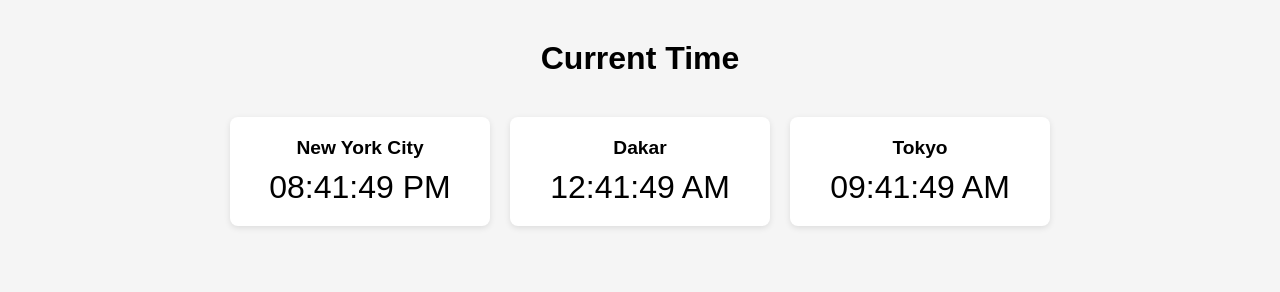
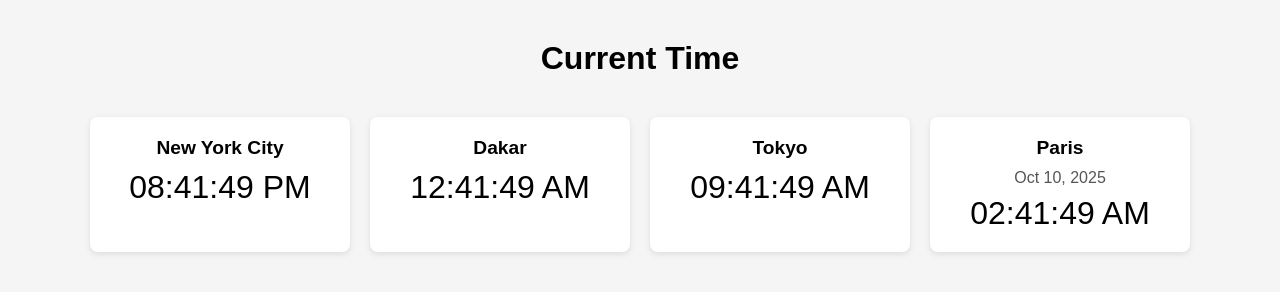
Before and after one commit to nothier7/cli-coding-agent, a plain HTML site: page time.html in a window 1280 px wide. Drawn offline with Linux system fonts and the light colour scheme.

Commit message:
feat(agent): update time.html

```diff
--- a/time.html
+++ b/time.html
@@ -43,6 +43,12 @@
       font-size: 2em;
       font-variant-numeric: tabular-nums;
     }
+
+    .date-display {
+      font-size: 1em;
+      margin-bottom: 8px;
+      color: #555555;
+    }
   </style>
 </head>
 <body>
@@ -60,26 +66,42 @@
       <div class="city-name">Tokyo</div>
       <div id="tokyo-time" class="time-display">--:--:--</div>
     </div>
+    <div class="city-clock">
+      <div class="city-name">Paris</div>
+      <div id="paris-date" class="date-display">-- -- --</div>
+      <div id="paris-time" class="time-display">--:--:--</div>
+    </div>
   </div>
 
   <script>
     function updateTimes() {
       const now = new Date();
-      const options = { hour: '2-digit', minute: '2-digit', second: '2-digit' };
+      const timeOptions = { hour: '2-digit', minute: '2-digit', second: '2-digit' };
+      const dateOptions = { year: 'numeric', month: 'short', day: 'numeric' };
 
       document.getElementById('ny-time').textContent = now.toLocaleTimeString('en-US', {
-        ...options,
+        ...timeOptions,
         timeZone: 'America/New_York'
       });
 
       document.getElementById('dakar-time').textContent = now.toLocaleTimeString('en-US', {
-        ...options,
+        ...timeOptions,
         timeZone: 'Africa/Dakar'
       });
 
       document.getElementById('tokyo-time').textContent = now.toLocaleTimeString('en-US', {
-        ...options,
+        ...timeOptions,
         timeZone: 'Asia/Tokyo'
+      });
+
+      document.getElementById('paris-date').textContent = now.toLocaleDateString('en-US', {
+        ...dateOptions,
+        timeZone: 'Europe/Paris'
+      });
+
+      document.getElementById('paris-time').textContent = now.toLocaleTimeString('en-US', {
+        ...timeOptions,
+        timeZone: 'Europe/Paris'
       });
     }
 
```
